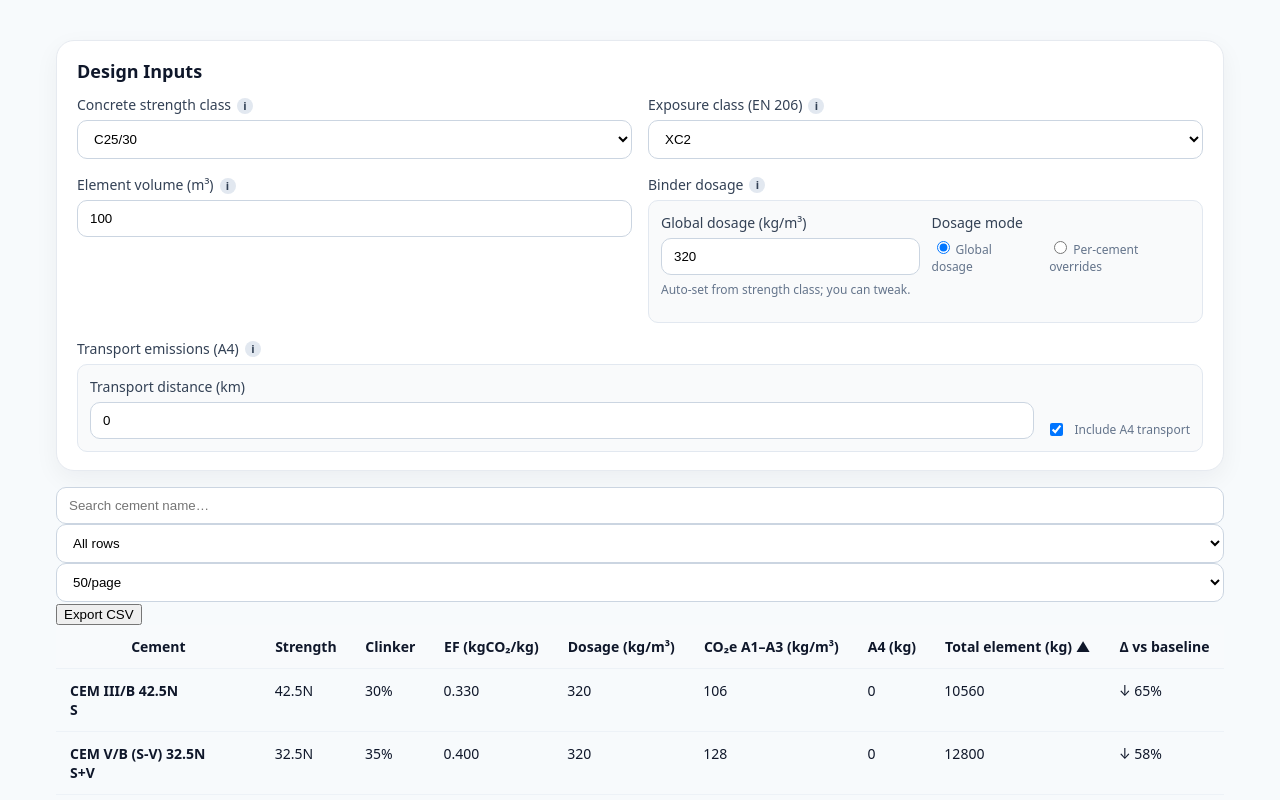
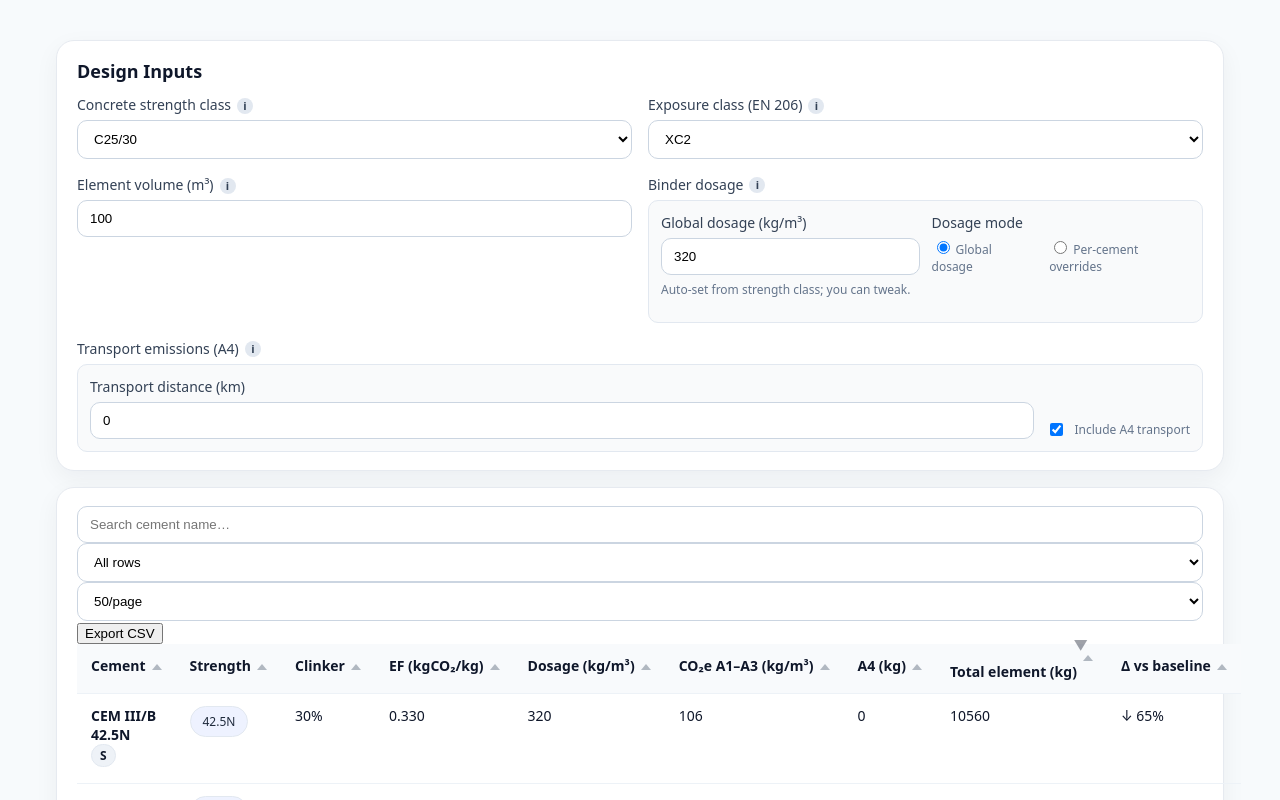
Before and after one commit to MarioSorgente/cement-lca, a Next.js app: page / in a window 1280 px wide. Shown: the top 800 px of the page. Built offline with nearby package versions, Linux system fonts and the light colour scheme.

Commit message:
Update ResultsTable.tsx

```diff
--- a/components/ResultsTable.tsx
+++ b/components/ResultsTable.tsx
@@ -1,3 +1,4 @@
+// components/ResultsTable.tsx
 import React from 'react'
 import { ResultRow } from '../lib/types'
 
@@ -28,39 +29,45 @@ interface Props {
   onExport: () => void
   onRowClick?: (id: string) => void
   selectedId?: string | null
+  /** NEW: to highlight */
+  bestId?: string
+  baselineId?: string
 }
 
-export default function ResultsTableToolbar(props: Props) {
+export default function ResultsTable(props: Props) {
   const {
     rows, pageSize, onPageSize,
     sortKey, sortDir, onSortChange,
     search, onSearch,
     scope, onScope,
-    onExport, onRowClick, selectedId
+    onExport, onRowClick, selectedId,
+    bestId, baselineId
   } = props
 
   return (
-    <div className="table-toolbar">
-      <div className="toolbar-left">
+    <div className="card">
+      {/* Toolbar */}
+      <div className="toolbar-grid">
         <input
           className="input"
           placeholder="Search cement name…"
           value={search}
           onChange={e => onSearch(e.target.value)}
+          aria-label="Search cement"
         />
+
         <select
           className="select"
           value={scope}
           onChange={e => onScope(e.target.value as Scope)}
+          aria-label="Row filter"
           title="Row filter"
-          aria-label="Row filter"
         >
           <option value="all">All rows</option>
           <option value="compatible">Compatible only</option>
           <option value="common">Most common</option>
         </select>
-      </div>
-      <div className="toolbar-right">
+
         <select
           className="select"
           value={pageSize}
@@ -73,6 +80,7 @@ export default function ResultsTableToolbar(props: Props) {
           <option value={50}>50/page</option>
           <option value={100}>100/page</option>
         </select>
+
         <button className="btn" onClick={onExport}>Export CSV</button>
       </div>
 
@@ -95,27 +103,60 @@ export default function ResultsTableToolbar(props: Props) {
           <tbody>
             {rows.map(r => {
               const isSel = selectedId === r.cement.id
+              const isBest = r.cement.id === bestId
+              const isBase = r.cement.id === baselineId
+              const dim = !r.exposureCompatible
+
+              const trClass = [
+                isSel ? 'tr-selected' : '',
+                isBest ? 'row-best' : '',
+                isBase ? 'row-baseline' : '',
+                dim ? 'row-dim' : ''
+              ].join(' ').trim()
+
+              const scmBadge = r.cement.scms.length
+                ? r.cement.scms.map(s => s.type).join('+')
+                : 'OPC'
+
+              const delta = r.gwpReductionPct
+              const deltaClass =
+                delta <= 0 ? 'delta-bad' :
+                delta <= 10 ? 'delta-warn' :
+                delta <= 20 ? 'delta-good' :
+                'delta-great'
+
               return (
-                <tr key={r.cement.id} className={isSel ? 'tr-selected' : undefined} onClick={() => onRowClick?.(r.cement.id)}>
+                <tr key={r.cement.id} className={trClass} onClick={() => onRowClick?.(r.cement.id)}>
                   <td>
                     <div className="cell-title">
                       <div className="title">{r.cement.cement_type}</div>
-                      <div className="subtitle">{r.cement.scms.length ? r.cement.scms.map(s => s.type).join('+') : 'OPC'}</div>
+                      <div className="subtitle">
+                        {scmBadge.split('+').map((t, i) => (
+                          <span key={i} className="tag">{t}</span>
+                        ))}
+                      </div>
                     </div>
                   </td>
-                  <td>{r.cement.strength_class}</td>
+                  <td><span className="badge">{r.cement.strength_class}</span></td>
                   <td>{Math.round(r.cement.clinker_fraction * 100)}%</td>
                   <td>{r.cement.co2e_per_kg_binder_A1A3.toFixed(3)}</td>
                   <td>{Math.round(r.dosageUsed)}</td>
                   <td>{Math.round(r.co2ePerM3_A1A3)}</td>
                   <td>{Math.round(r.a4Transport)}</td>
-                  <td>{Math.round(r.totalElement)}</td>
-                  <td>{r.gwpReductionPct >= 0 ? `↓ ${r.gwpReductionPct.toFixed(0)}%` : `↑ ${Math.abs(r.gwpReductionPct).toFixed(0)}%`}</td>
+                  <td className="num-strong">{Math.round(r.totalElement)}</td>
+                  <td className={deltaClass}>
+                    {delta >= 0 ? `↓ ${delta.toFixed(0)}%` : `↑ ${Math.abs(delta).toFixed(0)}%`}
+                  </td>
                 </tr>
               )
             })}
           </tbody>
         </table>
+      </div>
+
+      {/* tiny footer line */}
+      <div className="small" style={{ color: '#64748b', marginTop: 6 }}>
+        Showing <b>{Math.min(rows.length, pageSize)}</b> of {rows.length} results
       </div>
     </div>
   )
@@ -135,9 +176,12 @@ function Th({
     <th
       onClick={() => onSortChange(k)}
       className={active ? `th-sort th-${sortDir}` : 'th-sort'}
+      role="button"
+      aria-sort={active ? (sortDir === 'asc' ? 'ascending' : 'descending') : 'none'}
+      tabIndex={0}
     >
       {label}
-      {active ? (sortDir === 'asc' ? ' ▲' : ' ▼') : ''}
+      <span className="sort-caret">{active ? (sortDir === 'asc' ? '▲' : '▼') : ''}</span>
     </th>
   )
 }
```
